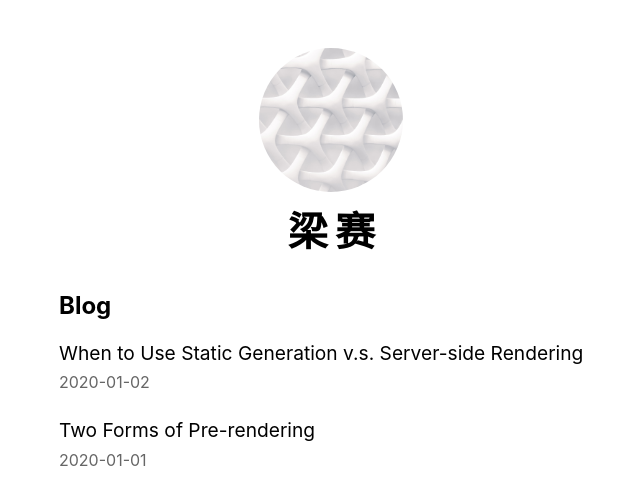
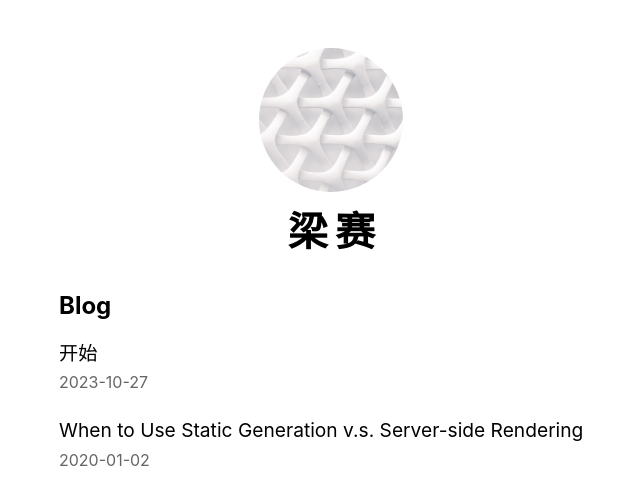
Before and after one commit to coolCicada/nextjs-blog, a Next.js app: page / in a window 1280 px wide. Shown: the top 504 px of the page, without its empty margins (309-949 px from the left). Built offline with nearby package versions, Linux system fonts and the light colour scheme.

Commit message:
feat: 全部切换为 ts

```diff
--- a/pages/_app.jsx
+++ b/pages/_app.tsx
@@ -1,4 +1,4 @@
-import '../styles/global.css';
+import '@/styles/global.css';
 
 export default function App({ Component, pageProps }) {
     return <Component {...pageProps} />;
--- a/posts/pre-rendering.md
+++ b/posts/pre-rendering.md
@@ -1,11 +1,12 @@
 ---
-title: 'Two Forms of Pre-rendering'
-date: '2020-01-01'
+title: '开始'
+date: '2023-10-27'
 ---
 
-Next.js has two forms of pre-rendering: **Static Generation** and **Server-side Rendering**. The difference is in **when** it generates the HTML for a page.
+这是一个部署在 vercel 上的网站
 
-- **Static Generation** is the pre-rendering method that generates the HTML at **build time**. The pre-rendered HTML is then _reused_ on each request.
-- **Server-side Rendering** is the pre-rendering method that generates the HTML on **each request**.
+## 技术栈
 
-Importantly, Next.js lets you **choose** which pre-rendering form to use for each page. You can create a "hybrid" Next.js app by using Static Generation for most pages and using Server-side Rendering for others.
+- **Next.js**
+- **React**
+- **Typescript**
```
Also changed, not shown: components/layout.tsx (renamed from components/layout.jsx), lib/posts.ts (renamed from lib/posts.js), pages/index.tsx (renamed from pages/index.jsx), pages/posts/[id].tsx (renamed from pages/posts/[id].jsx).
